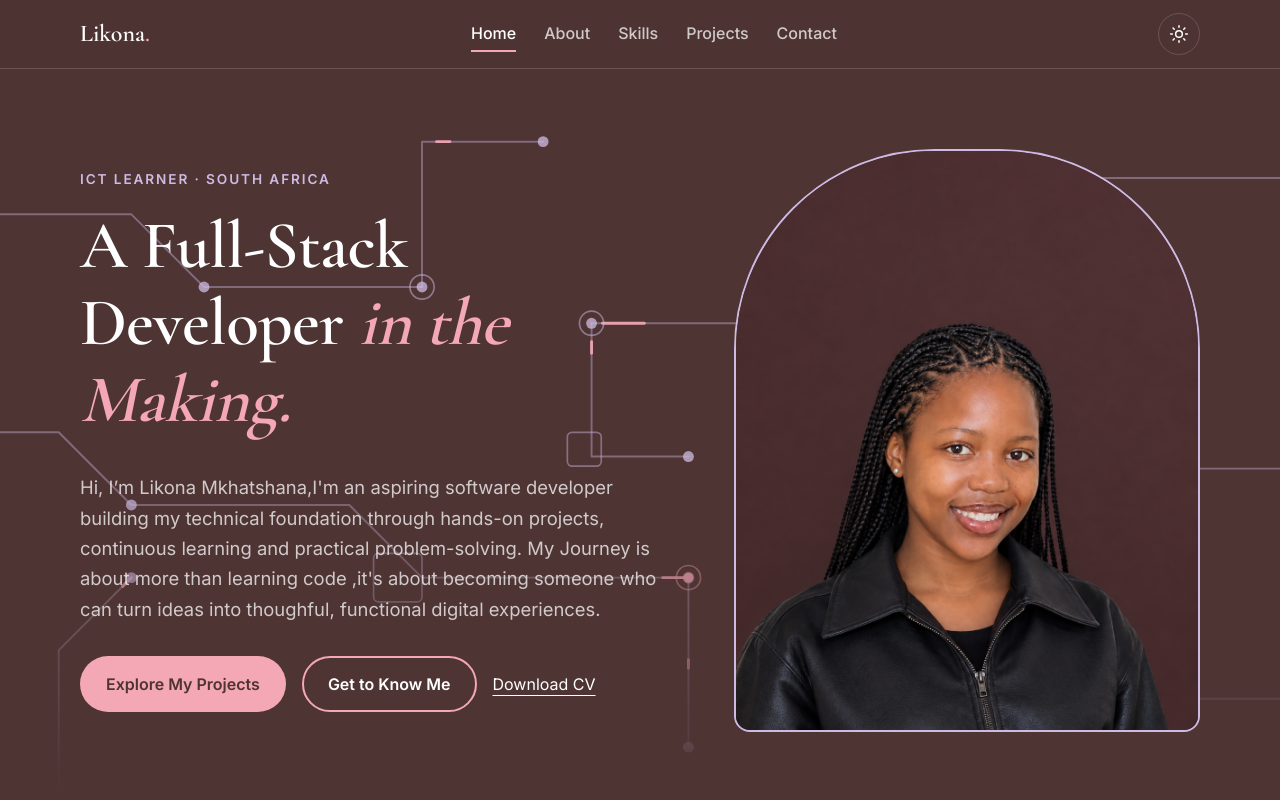
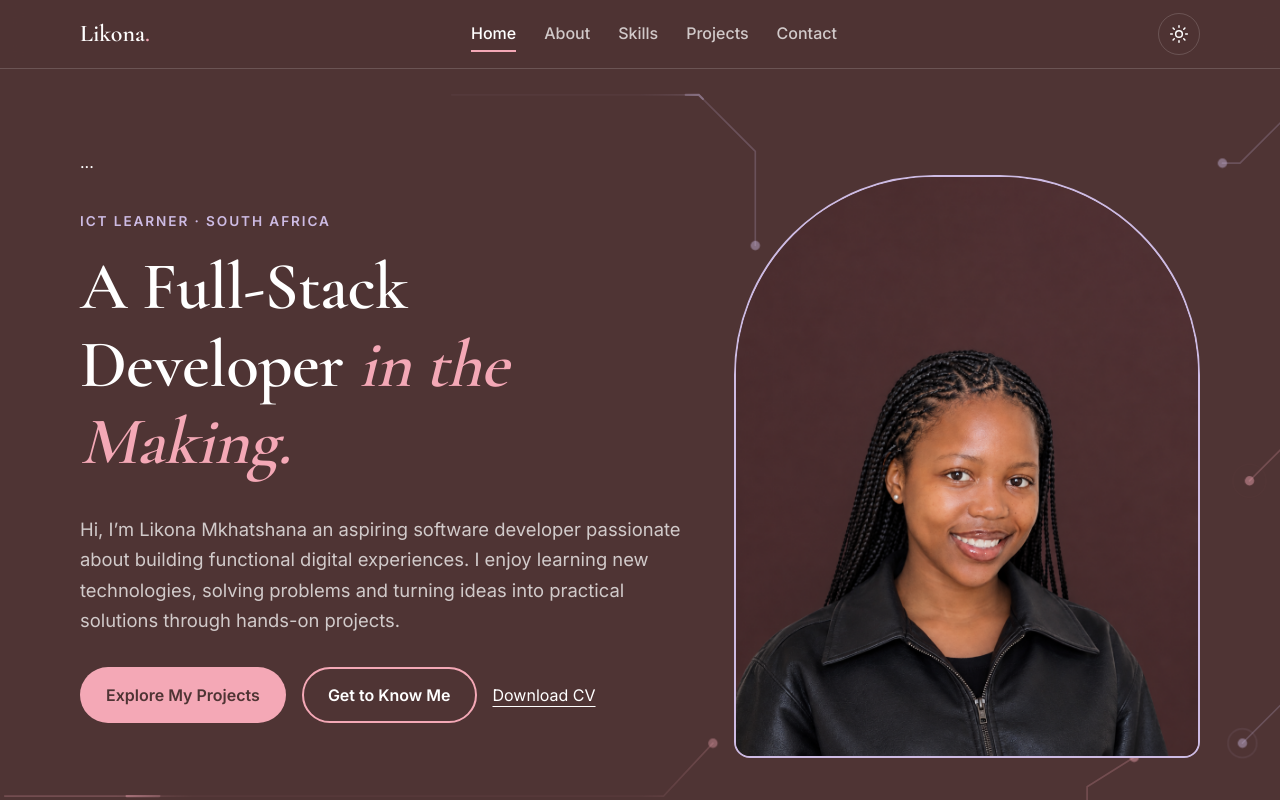
Before and after one commit to likhonamkhatshana/Likonamkhatshanaportfolio, a Vue app: page / in a window 1280 px wide. Shown: the top 800 px of the page. Built offline with nearby package versions, Linux system fonts and the light colour scheme.

Commit message:
Made changes to the background

```diff
--- /dev/null
+++ b/src/components/HeroCircuits.vue
@@ -0,0 +1,173 @@
+<script setup>
+/*
+  Decorative circuit traces for the hero.
+  - Sits BEHIND the content (z-index 0). The hero content must be z-index 1.
+  - Left-edge traces stay in the margin; nothing is drawn behind the heading,
+    paragraph or buttons, and the middle-left area is also masked down to
+    a faint level as a safety net.
+  - "feed" traces run from the sides toward the portrait frame and stop just
+    short of it with a node.
+  - Everything is low opacity. A few traces carry a slow travelling pulse.
+
+  viewBox is 1440 x 640. The portrait frame sits at roughly x 820-1195, y 55-553.
+  If your frame is in a different place, move the end points of the "feed" traces
+  (and the nodes at the end of them).
+*/
+
+const traces = [
+  // Left edge (margin only)
+  { d: 'M-10 70 H40 L100 128 V190',            tone: 'l', group: 'edge' },
+  { d: 'M-10 100 H24 L72 148',                 tone: 'p', group: 'edge' },
+  { d: 'M-10 290 H80 L150 360',                tone: 'l', group: 'edge' },
+  { d: 'M-10 555 H60 L120 615',                tone: 'p', group: 'edge' },
+
+  // Feed traces toward the portrait frame
+  { d: 'M560 22 H770 L818 70 V150',            tone: 'l', group: 'feed', pulse: 9,  delay: 0 },
+  { d: 'M180 618 H740 L782 573',               tone: 'p', group: 'feed', pulse: 12, delay: 3 },
+  { d: 'M1450 90 H1370 L1318 142 V270 L1238 350', tone: 'p', group: 'feed', pulse: 8,  delay: 1.5 },
+  { d: 'M1450 250 H1400 L1360 290',            tone: 'l', group: 'feed' },
+  { d: 'M1450 400 H1340 L1285 455 V520 L1232 573', tone: 'l', group: 'feed', pulse: 10, delay: 4 },
+  { d: 'M1450 560 H1392 L1340 612 V660',       tone: 'p', group: 'feed' },
+  { d: 'M1270 -10 V40 L1230 80 H1215',         tone: 'l', group: 'feed' },
+  { d: 'M1100 660 V610 L1140 585',             tone: 'p', group: 'feed' },
+]
+
+// Nodes sit at the ENDS of traces only, never behind text.
+const nodes = [
+  { x: 100,  y: 190, tone: 'l', ring: false, group: 'edge' },
+  { x: 150,  y: 360, tone: 'l', ring: true,  group: 'edge', delay: 0.5 },
+  { x: 818,  y: 150, tone: 'l', ring: true,  group: 'feed', delay: 1 },
+  { x: 782,  y: 573, tone: 'p', ring: false, group: 'feed' },
+  { x: 1238, y: 350, tone: 'p', ring: true,  group: 'feed', delay: 2 },
+  { x: 1232, y: 573, tone: 'l', ring: true,  group: 'feed', delay: 3 },
+  { x: 1215, y: 80,  tone: 'l', ring: false, group: 'feed' },
+  { x: 1140, y: 585, tone: 'p', ring: false, group: 'feed' },
+]
+</script>
+
+<template>
+  <svg
+    class="circuits"
+    viewBox="0 0 1440 640"
+    preserveAspectRatio="xMidYMid slice"
+    aria-hidden="true"
+    focusable="false"
+  >
+    <!-- static traces -->
+    <g class="traces">
+      <path
+        v-for="(t, i) in traces"
+        :key="'t' + i"
+        :d="t.d"
+        :class="['trace', t.tone, t.group]"
+      />
+    </g>
+
+    <!-- slow travelling pulses on selected traces -->
+    <g class="pulses">
+      <template v-for="(t, i) in traces" :key="'p' + i">
+        <path
+          v-if="t.pulse"
+          :d="t.d"
+          pathLength="1000"
+          :class="['pulse', t.tone, t.group]"
+          :style="{ animationDuration: t.pulse + 's', animationDelay: (t.delay || 0) + 's' }"
+        />
+      </template>
+    </g>
+
+    <!-- nodes -->
+    <g class="nodes">
+      <g
+        v-for="(n, i) in nodes"
+        :key="'n' + i"
+        :class="['node', n.tone, n.group]"
+      >
+        <circle :cx="n.x" :cy="n.y" r="4" class="dot" />
+        <circle
+          v-if="n.ring"
+          :cx="n.x"
+          :cy="n.y"
+          r="9"
+          class="ring"
+          :style="{ animationDelay: (n.delay || 0) + 's' }"
+        />
+      </g>
+    </g>
+  </svg>
+</template>
+
+<style scoped>
+.circuits {
+  position: absolute;
+  inset: 0;
+  width: 100%;
+  height: 100%;
+  z-index: 0;              /* behind the hero content */
+  pointer-events: none;
+  /* Safety net: even if a line drifts under the text column, it is faint there */
+  -webkit-mask-image: linear-gradient(90deg, #000 0%, #000 9%, rgba(0,0,0,.2) 15%, rgba(0,0,0,.2) 50%, #000 57%, #000 100%);
+          mask-image: linear-gradient(90deg, #000 0%, #000 9%, rgba(0,0,0,.2) 15%, rgba(0,0,0,.2) 50%, #000 57%, #000 100%);
+}
+
+/* ---- colours (use the site tokens, so light mode works too) ---- */
+.p { --c: var(--pink); }
+.l { --c: var(--lavender); }
+:root[data-theme='light'] .p { --c: #a23a58; }
+:root[data-theme='light'] .l { --c: #7a5fa3; }
+
+/* ---- lines: keep these low so the circuits stay decorative ---- */
+.trace {
+  fill: none;
+  stroke: var(--c);
+  stroke-width: 1.4;
+  stroke-linejoin: round;
+  stroke-linecap: round;
+  opacity: 0.22;
+}
+.pulse {
+  fill: none;
+  stroke: var(--c);
+  stroke-width: 1.8;
+  stroke-linecap: round;
+  stroke-dasharray: 45 955;       /* short dash on a 1000-unit path */
+  opacity: 0.5;
+  animation: travel 10s linear infinite;
+}
+@keyframes travel {
+  from { stroke-dashoffset: 0; }
+  to   { stroke-dashoffset: -1000; }
+}
+
+.dot  { fill: var(--c); opacity: 0.45; }
+.ring {
+  fill: none;
+  stroke: var(--c);
+  stroke-width: 1;
+  opacity: 0;
+  transform-box: fill-box;
+  transform-origin: center;
+  animation: ping 5s ease-out infinite;
+}
+@keyframes ping {
+  0%   { transform: scale(0.6); opacity: 0.4; }
+  70%  { transform: scale(1.6); opacity: 0; }
+  100% { transform: scale(1.6); opacity: 0; }
+}
+
+/* ---- responsive ---- */
+/* Narrow screens: the text column reaches the left margin, so drop the edge traces */
+@media (max-width: 1180px) {
+  .edge { display: none; }
+}
+/* Stacked layout: keep it very quiet */
+@media (max-width: 820px) {
+  .circuits { opacity: 0.6; }
+}
+
+/* ---- motion ---- */
+@media (prefers-reduced-motion: reduce) {
+  .pulse { display: none; }
+  .ring  { animation: none; opacity: 0; }
+}
+</style>
--- a/src/components/HeroSection.vue
+++ b/src/components/HeroSection.vue
@@ -1,5 +1,5 @@
 <script setup>
-import TechBlueprintBackground from './TechBlueprintBackground.vue'
+import HeroCircuits from './HeroCircuits.vue'
 import { ref } from 'vue'
 import { site } from '../data/site'
 const photoMissing = ref(false)
@@ -7,12 +7,13 @@ const photoMissing = ref(false)
 
 <template>
   <section class="hero">
-    <TechBlueprintBackground />
+    <HeroCircuits />
+  <div class="container hero-grid"> ... </div>
     <div class="container hero-grid">
       <div>
         <p class="eyebrow">{{ site.role }}</p>
         <h1 class="display hero-title">A Full-Stack Developer <em>in the Making.</em></h1>
-        <p class="lead">Hi, I’m {{ site.name }},I'm an aspiring software developer building my technical foundation through hands-on projects, continuous learning and practical problem-solving. My Journey is about more than learning code ,it's about becoming someone who can turn ideas into thoughful, functional digital experiences.</p>
+        <p class="lead">Hi, I’m {{ site.name }} an aspiring software developer passionate about building functional digital experiences. I enjoy learning new technologies, solving problems and turning ideas into practical solutions through hands-on projects.</p>
         <div class="cta-row">
           <RouterLink class="btn btn-primary" to="/projects">Explore My Projects</RouterLink>
           <RouterLink class="btn btn-outline" to="/about">Get to Know Me</RouterLink>
--- a/src/components/TechBlueprintBackground.vue
+++ /dev/null
@@ -1,69 +0,0 @@
-<script setup>
-const paths = [
-  'M0 120 H180 L240 180 H420',
-  'M0 300 H120 L180 360 H360 L420 420 H640',
-  'M120 600 V480 L180 420',
-  'M1200 90 H980 L920 150 H760 L700 210 H560',
-  'M1200 330 H1040 L980 390 H860',
-  'M1200 520 H900 L840 460 H700',
-  'M420 180 V60 H520',
-  'M640 420 V560',
-  'M560 210 V320 H640',
-]
-const nodes = [
-  { x: 420, y: 180, big: true }, { x: 640, y: 420, big: true, pink: true },
-  { x: 520, y: 60 }, { x: 560, y: 210, big: true }, { x: 640, y: 320 },
-  { x: 640, y: 560 }, { x: 180, y: 420 }, { x: 120, y: 600 },
-  { x: 860, y: 390, big: true, pink: true }, { x: 700, y: 460 }, { x: 700, y: 210 },
-  { x: 920, y: 150 }, { x: 980, y: 390 }, { x: 240, y: 180 },
-  { x: 180, y: 360 }, { x: 760, y: 150, pink: true },
-]
-const chips = [{ x: 380, y: 400, w: 40, h: 40 }, { x: 540, y: 300, w: 28, h: 28 }, { x: 830, y: 440, w: 36, h: 36 }]
-</script>
-
-<template>
-  <svg class="circuit" viewBox="0 0 1200 600" preserveAspectRatio="xMidYMid slice" aria-hidden="true" focusable="false">
-    <g class="traces"><path v-for="(d, i) in paths" :key="'t' + i" :d="d" /></g>
-    <g class="pulses">
-      <path v-for="(d, i) in paths" :key="'p' + i" :d="d" pathLength="100"
-        :style="{ animationDuration: 5 + (i % 4) * 1.5 + 's', animationDelay: -i * 1.3 + 's' }" />
-    </g>
-    <g class="chips"><rect v-for="(c, i) in chips" :key="'c' + i" :x="c.x" :y="c.y" :width="c.w" :height="c.h" rx="4" /></g>
-    <g class="nodes">
-      <g v-for="(n, i) in nodes" :key="'n' + i" :class="{ pink: n.pink }">
-        <circle v-if="n.big" class="ring" :cx="n.x" :cy="n.y" r="10" />
-        <circle class="dot" :cx="n.x" :cy="n.y" r="4.5" />
-      </g>
-    </g>
-  </svg>
-</template>
-
-<style scoped>
-.circuit {
-  position: absolute;
-  inset: 0;
-  width: 100%;
-  height: 100%;
-  z-index: 0;
-  pointer-events: none;
-  color: var(--accent, #CDBBE3);
-  -webkit-mask-image: linear-gradient(to bottom, #000 55%, transparent 100%);
-  mask-image: linear-gradient(to bottom, #000 55%, transparent 100%);
-}
-.traces path, .pulses path { fill: none; stroke-linecap: round; stroke-linejoin: round; }
-.traces path { stroke: currentColor; stroke-width: 1.6; opacity: 0.4; }
-.pulses path { stroke: var(--pink, #F4A8B6); stroke-width: 2.4; stroke-dasharray: 5 95; animation: flow linear infinite; opacity: 0.9; }
-.chips rect { fill: none; stroke: currentColor; stroke-width: 1.4; opacity: 0.45; }
-.dot { fill: currentColor; opacity: 0.75; }
-.ring { fill: none; stroke: currentColor; stroke-width: 1.4; opacity: 0.5; }
-.pink .dot { fill: var(--pink, #F4A8B6); opacity: 1; animation: glow 3.5s ease-in-out infinite; }
-.pink .ring { stroke: var(--pink, #F4A8B6); }
-
-@keyframes flow { from { stroke-dashoffset: 100; } to { stroke-dashoffset: 0; } }
-@keyframes glow { 0%, 100% { opacity: 0.55; } 50% { opacity: 1; } }
-
-@media (prefers-reduced-motion: reduce) {
-  .pulses { display: none; }
-  .pink .dot { animation: none; }
-}
-</style>
--- a/src/styles/global.css
+++ b/src/styles/global.css
@@ -98,6 +98,7 @@ h2.display { font-size: clamp(1.8rem, 4vw, 2.8rem); }
 
 /* ---------- Hero ---------- */
 .hero { padding: 5rem 0 4rem; position: relative; overflow: hidden; z-index: 1;}
+.hero-grid { z-index: 1; }
 .hero-grid { display: grid; grid-template-columns: 1.3fr 1fr; gap: 3rem; align-items: center; position: relative; }
 .hero-title em { color: var(--pink); font-style: italic; }
 .portrait { aspect-ratio: 4 / 5; border-radius: 200px 200px var(--radius) var(--radius); overflow: hidden; border: 2px solid var(--lavender); background: var(--surface); display: grid; place-items: center; text-align: center; color: var(--muted); }
@@ -115,25 +116,25 @@ h2.display { font-size: clamp(1.8rem, 4vw, 2.8rem); }
 .carousel-head { display: flex; justify-content: space-between; align-items: end; gap: 1rem; margin-bottom: 1.5rem; }
 .carousel-controls { display: flex; gap: 0.5rem; }
 .carousel-viewport { overflow: hidden; }
-.carousel-track { display: flex; gap: 1.25rem; transition: transform 0.4s ease; align-items: flex-start; }
-.carousel-track { align-items: flex-start; }
+.carousel-track { display: flex; gap: 1.25rem; transition: transform 0.4s ease; }
 .carousel-item { flex: 0 0 calc((100% - (var(--per) - 1) * 1.25rem) / var(--per)); min-width: 0; }
 .dots { display: flex; justify-content: center; gap: 0.5rem; margin-top: 1.25rem; }
 .dot { width: 10px; height: 10px; border-radius: 50%; border: 0; background: var(--border); cursor: pointer; padding: 0; }
 .dot.active { background: var(--pink); }
 
-.project-card { display: flex; flex-direction: column; height: auto; padding: 0; overflow: hidden; text-decoration: none; color: inherit; transition: transform 0.2s, border-color 0.2s; }
+.project-card { display: flex; flex-direction: column; height: 100%; padding: 0; overflow: hidden; text-decoration: none; color: inherit; transition: transform 0.2s, border-color 0.2s; }
 .project-card:hover { transform: translateY(-4px); border-color: var(--pink); }
 .shot { aspect-ratio: 16 / 10; object-fit: cover; width: 100%; }
 .shot-placeholder { aspect-ratio: 16 / 10; display: grid; place-items: center; background: linear-gradient(135deg, var(--bg-soft), var(--surface)); color: var(--accent); font-family: var(--font-display); font-size: 1.4rem; }
 .project-body { padding: 1.25rem 1.5rem 1.5rem; display: flex; flex-direction: column; gap: 0.5rem; flex: 1; }
 .project-body h3 { font-family: var(--font-display); font-size: 1.5rem; margin: 0; }
+.project-body p { color: var(--muted); margin: 0; flex: 1; }
 .more { color: var(--link); font-weight: 600; }
 
-.projects-grid { display: grid; grid-template-columns: repeat(auto-fill, minmax(260px, 1fr)); gap: 1.25rem; align-items: start; }
+.projects-grid { display: grid; grid-template-columns: repeat(auto-fill, minmax(260px, 1fr)); gap: 1.25rem; }
 
 /* ---------- Project detail ---------- */
-.detail-grid { display: grid; gap: 1.25rem; grid-template-columns: repeat(auto-fit, minmax(280px, 1fr)); margin-top: 2rem; }
+.detail-grid { display: grid; gap: 1.25rem; grid-template-columns: repeat(auto-fit, minmax(280px, 1fr)); margin-top: 1rem; }
 .detail-grid h3 { font-family: var(--font-display); font-size: 1.35rem; color: var(--pink); }
 .detail-grid ul { padding-left: 1.2rem; color: var(--muted); }
 .back-link { display: inline-block; margin-bottom: 1.5rem; }
```
